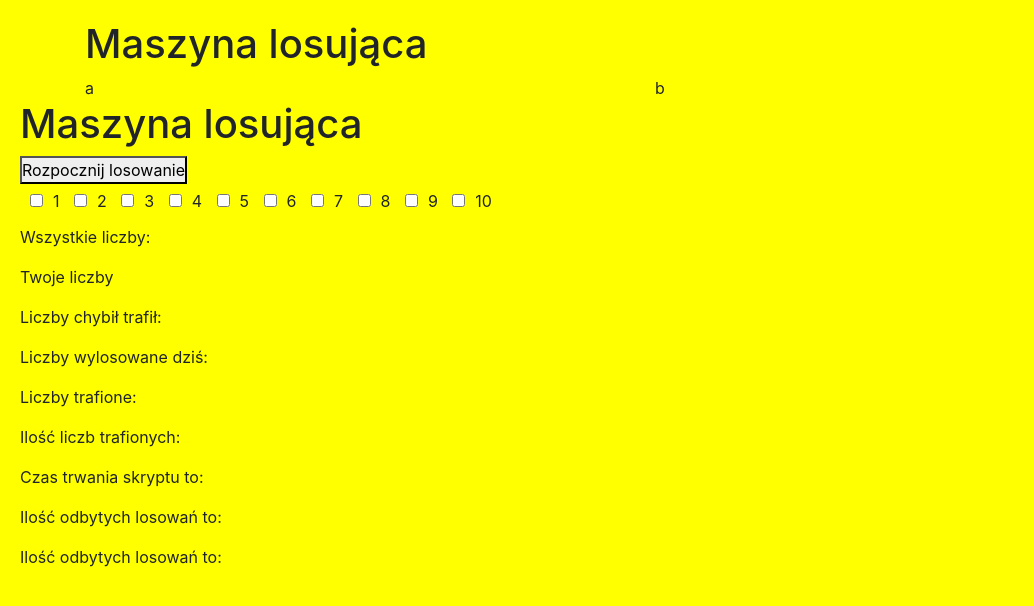
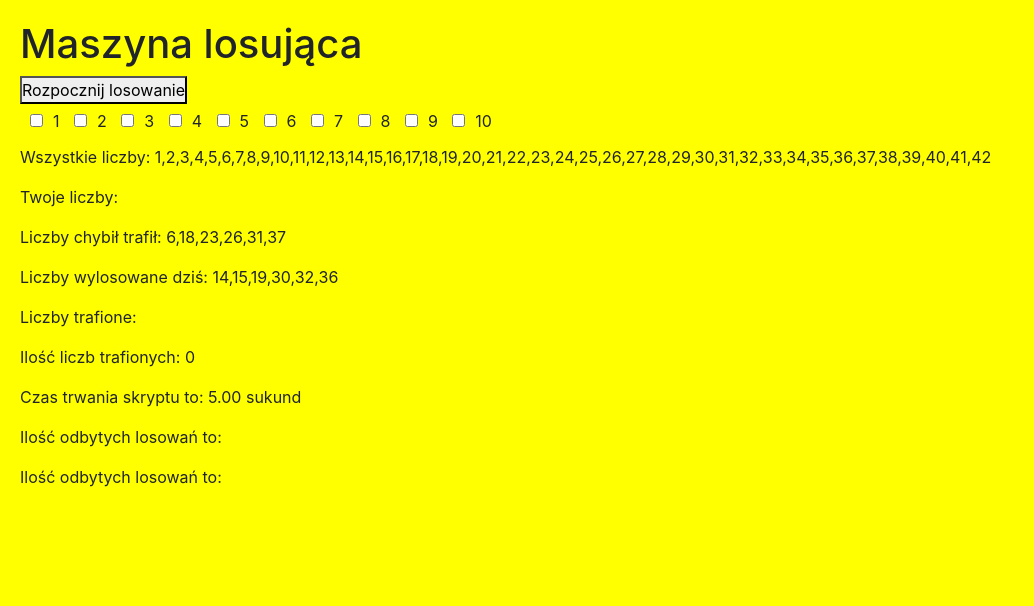
Before and after one commit to szczepaniakmichal/lottery_machine, a plain HTML site: page index.html in a window 1280 px wide. Shown: the whole page, without its empty margins (0-1034 px from the left). Drawn offline with nearby package versions, Linux system fonts and the light colour scheme.

Commit message:
it is Frankenstein but it works

```diff
--- a/index.html
+++ b/index.html
@@ -17,16 +17,6 @@
     </script>
 </head>
 <body>
-<div class="container">
-    <div class="row">
-        <h1 class="col-12">Maszyna losująca</h1>
-    </div>
-    <div class="row">
-        <div class="col-6">a</div>
-        <div class="col-6">b</div>
-    </div>
-</div>
-
     <h1>Maszyna losująca</h1>
 <button onclick="wszystkieFunkcje()">Rozpocznij losowanie</button>
 <br>
--- a/script.js
+++ b/script.js
@@ -87,7 +87,7 @@ const wszystkieFunkcje = () => {
     sprawdzenie_trafien();
     if (liczby_trafione.length === 3) {
         clearInterval(ciagleLosowanie);
-        // clearInterval(czas);
+        //clearInterval(czas);
         timeEnd();
         timeCurrentLos(timeStart);
         iloscLosowan();
@@ -106,8 +106,8 @@ const wszystkieFunkcje = () => {
 // console.log(`Liczby trafione: ${liczby_trafione}`);
 // console.log(`Ilość liczb trafionych: ${liczby_trafione.length}`);
 
-// let ciagleLosowanie = window.setInterval(function () {
-//     wszystkieFunkcje();
-//     iloscLosowan2++;
-//     console.log(iloscLosowan2);
-// }, 1000);
+let ciagleLosowanie = window.setInterval(function () {
+    wszystkieFunkcje();
+    iloscLosowan2++;
+    console.log(iloscLosowan2);
+}, 1000);
```
